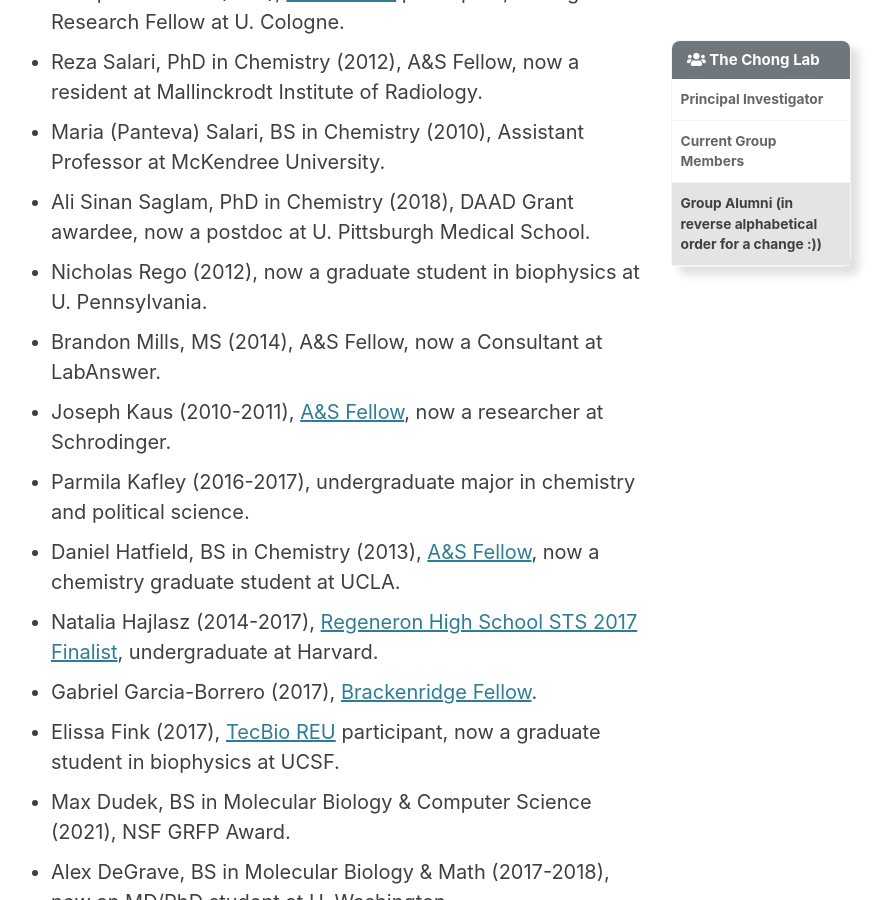
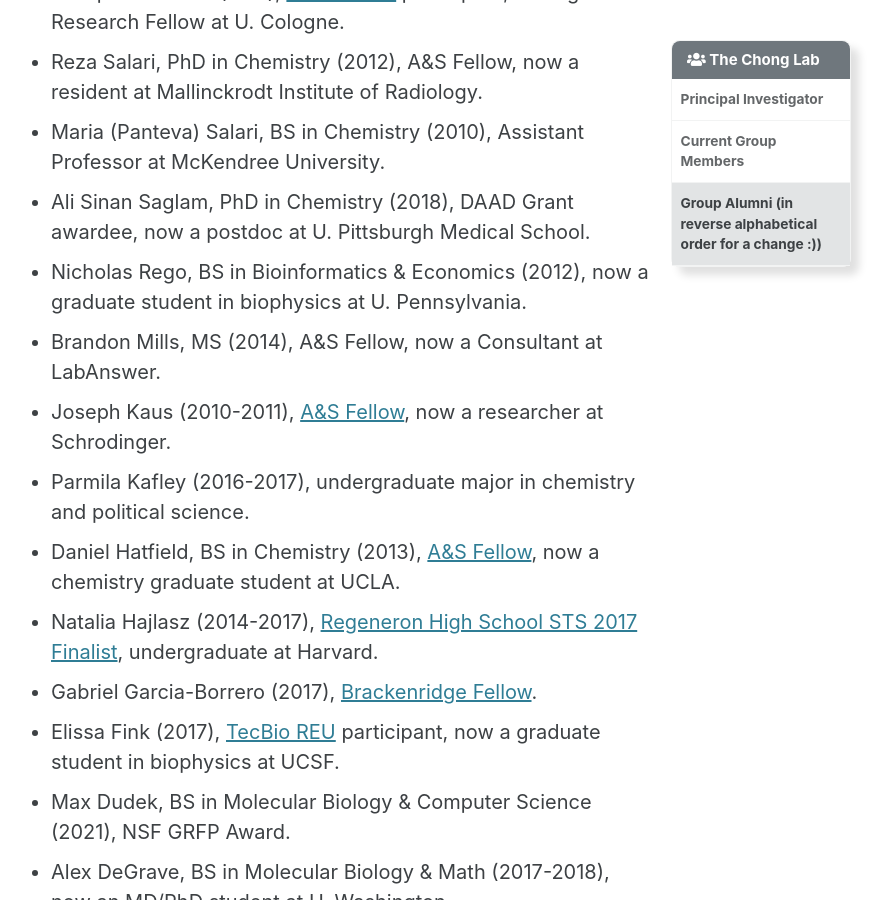
Before and after one commit to darianyang/mm-github-pages-test, a Jekyll site: the page built from _pages/people.md, in a window 1280 px wide and 900 px high, scrolled down 2386 px. Shown: the whole window, without its empty margins (309-1200 px from the left). Built offline with Jekyll 4.4.1, drawn with Linux system fonts in a browser that asks for light colours; cached includes are drawn as plain includes.

Commit message:
Update people.md

```diff
--- a/_pages/people.md
+++ b/_pages/people.md
@@ -92,7 +92,7 @@
 * Reza Salari, PhD in Chemistry (2012), A&S Fellow, now a resident at Mallinckrodt Institute of Radiology.
 * Maria (Panteva) Salari, BS in Chemistry (2010), Assistant Professor at McKendree University.
 * Ali Sinan Saglam, PhD in Chemistry (2018), DAAD Grant awardee, now a postdoc at U. Pittsburgh Medical School.
-* Nicholas Rego (2012), now a graduate student in biophysics at U. Pennsylvania.
+* Nicholas Rego, BS in Bioinformatics & Economics (2012), now a graduate student in biophysics at U. Pennsylvania.
 * Brandon Mills, MS (2014), A&S Fellow, now a Consultant at LabAnswer.
 * Joseph Kaus (2010-2011), [A&S Fellow](https://www.asundergrad.pitt.edu/research/awards-and-funding#summer-undergraduate-research-awards), now a researcher at Schrodinger.
 * Parmila Kafley (2016-2017), undergraduate major in chemistry and political science.
```
